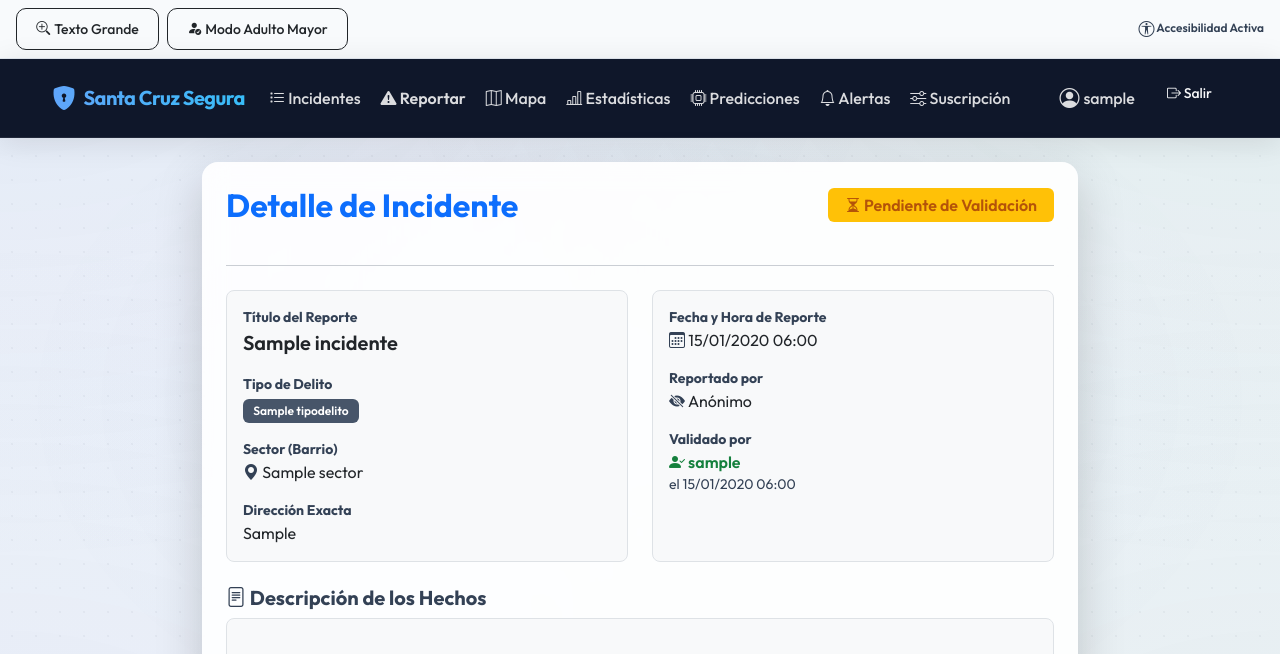
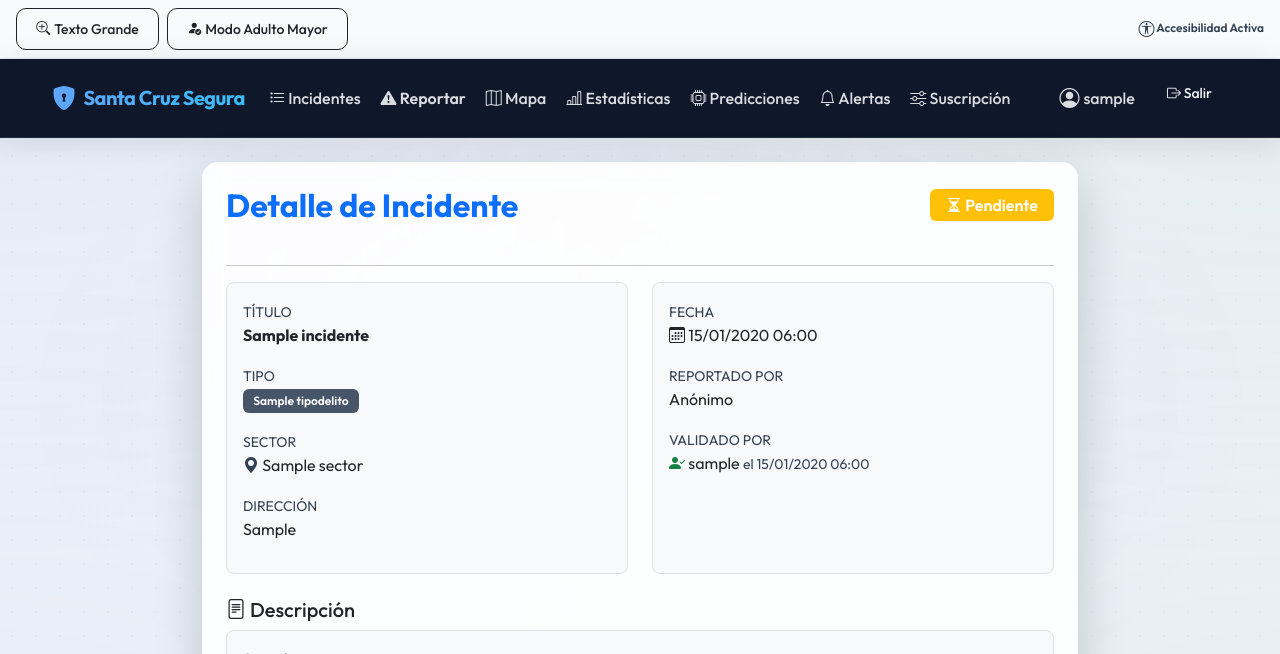
Before and after one commit to SrHeath/SantaCruzSegura, a Django app: page /incidentes/detalle/1/ in a window 1280 px wide. Shown: the top 654 px of the page. Run offline with Django 5.2, Linux system fonts and the light colour scheme; a user stored in the database is signed in; tables that the repository leaves empty hold one stand-in row (values such as "Sample post"); grey boxes marked "Sample" are stand-in pictures; grey boxes are pictures that could not be loaded.

Commit message:
Google Maps tiles (funcionaban) + L.marker en vez de circleMarker + null checks + console.log

```diff
--- a/auditoria/middleware.py
+++ b/auditoria/middleware.py
@@ -47,7 +47,7 @@ class CSPMiddleware:
             "script-src 'self' 'unsafe-inline' 'unsafe-eval' cdn.jsdelivr.net; "
             "style-src 'self' 'unsafe-inline' cdn.jsdelivr.net fonts.googleapis.com fonts.gstatic.com; "
             "font-src 'self' cdn.jsdelivr.net fonts.gstatic.com fonts.googleapis.com; "
-            "img-src 'self' data: *.tile.openstreetmap.org *.basemaps.cartocdn.com; "
+            "img-src 'self' data: mt1.google.com; "
             "connect-src 'self'; "
             "frame-src 'none'; "
             "base-uri 'self'; "
--- a/templates/incidentes/detalle.html
+++ b/templates/incidentes/detalle.html
@@ -11,187 +11,122 @@
         <div class="card border-0 shadow-lg p-4 mb-4">
             <div class="d-flex justify-content-between align-items-center mb-4 flex-wrap gap-2">
                 <h2 class="text-primary fw-bold mb-0"><i class="bi bi-shield-fill-info"></i> Detalle de Incidente</h2>
-                <div class="d-flex gap-2">
+                <div>
                     {% if incidente.estado == 'pendiente' %}
-                        <span class="badge bg-warning bg-opacity-15 text-warning-emphasis border border-warning border-opacity-25 fs-6 py-2 px-3">
-                            <i class="bi bi-hourglass-split"></i> Pendiente de Validación
-                        </span>
+                        <span class="badge bg-warning fs-6 py-2 px-3"><i class="bi bi-hourglass-split"></i> Pendiente</span>
                     {% elif incidente.estado == 'validado' %}
-                        <span class="badge bg-success bg-opacity-15 text-success border border-success border-opacity-25 fs-6 py-2 px-3">
-                            <i class="bi bi-shield-fill-check"></i> Validado Oficialmente
-                        </span>
+                        <span class="badge bg-success fs-6 py-2 px-3"><i class="bi bi-shield-fill-check"></i> Validado</span>
                     {% else %}
-                        <span class="badge bg-danger bg-opacity-15 text-danger border border-danger border-opacity-25 fs-6 py-2 px-3">
-                            <i class="bi bi-shield-slash-fill"></i> Descartado / Falso
-                        </span>
+                        <span class="badge bg-danger fs-6 py-2 px-3"><i class="bi bi-shield-slash-fill"></i> Descartado</span>
                     {% endif %}
                 </div>
             </div>
 
-            <hr class="mb-4 text-muted">
+            <hr>
 
             <div class="row g-4 mb-4">
                 <div class="col-md-6">
                     <div class="p-3 bg-light rounded-3 border h-100">
-                        <div class="mb-3">
-                            <span class="text-muted small d-block uppercase fw-bold">Título del Reporte</span>
-                            <span class="fs-5 fw-semibold text-dark">{{ incidente.titulo }}</span>
-                        </div>
-                        <div class="mb-3">
-                            <span class="text-muted small d-block uppercase fw-bold">Tipo de Delito</span>
-                            <span class="badge bg-secondary mt-1">{{ incidente.tipo.nombre }}</span>
-                        </div>
-                        <div class="mb-3">
-                            <span class="text-muted small d-block uppercase fw-bold">Sector (Barrio)</span>
-                            <span class="text-dark"><i class="bi bi-geo-alt-fill text-muted"></i> {{ incidente.sector.nombre }}</span>
-                        </div>
-                        <div>
-                            <span class="text-muted small d-block uppercase fw-bold">Dirección Exacta</span>
-                            <span class="text-dark">{{ incidente.direccion }}</span>
+                        <p><span class="text-muted small">TÍTULO</span><br><strong>{{ incidente.titulo }}</strong></p>
+                        <p><span class="text-muted small">TIPO</span><br><span class="badge bg-secondary">{{ incidente.tipo.nombre }}</span></p>
+                        <p><span class="text-muted small">SECTOR</span><br><i class="bi bi-geo-alt-fill text-muted"></i> {{ incidente.sector.nombre }}</p>
+                        <p><span class="text-muted small">DIRECCIÓN</span><br>{{ incidente.direccion }}</p>
                     </div>
                 </div>
-                </div>
-
                 <div class="col-md-6">
                     <div class="p-3 bg-light rounded-3 border h-100">
-                        <div class="mb-3">
-                            <span class="text-muted small d-block uppercase fw-bold">Fecha y Hora de Reporte</span>
-                            <span class="text-dark"><i class="bi bi-calendar3 text-muted"></i> {{ incidente.fecha_hora|date:"d/m/Y H:i" }}</span>
-                        </div>
-                        <div class="mb-3">
-                            <span class="text-muted small d-block uppercase fw-bold">Reportado por</span>
-                            <span class="text-dark">
+                        <p><span class="text-muted small">FECHA</span><br><i class="bi bi-calendar3"></i> {{ incidente.fecha_hora|date:"d/m/Y H:i" }}</p>
+                        <p><span class="text-muted small">REPORTADO POR</span><br>
                             {% if incidente.reporte_anonimo %}
                                 {% if user.rol and user.rol.nombre in 'Administrador de Junta Superadministrador' %}
-                                        <i class="bi bi-eye-slash-fill text-muted"></i> Anónimo (Vecino: <strong>{{ incidente.reporte_por.username }}</strong>)
+                                    Anónimo ({{ incidente.reporte_por.username }})
+                                {% else %}Anónimo{% endif %}
                             {% else %}
-                                        <i class="bi bi-eye-slash-fill text-muted"></i> Anónimo
+                                {% if incidente.reporte_por %}{{ incidente.reporte_por.username }}{% else %}Anónimo{% endif %}
                             {% endif %}
-                                {% else %}
-                                    {% if incidente.reporte_por %}
-                                        <i class="bi bi-person-fill text-muted"></i> {{ incidente.reporte_por.username }}
-                                    {% else %}
-                                        <i class="bi bi-eye-slash-fill text-muted"></i> Anónimo
-                                    {% endif %}
-                                {% endif %}
-                            </span>
-                        </div>
+                        </p>
                         {% if incidente.validador %}
-                            <div>
-                                <span class="text-muted small d-block uppercase fw-bold">Validado por</span>
-                                <span class="text-success fw-semibold"><i class="bi bi-person-check-fill"></i> {{ incidente.validador.username }}</span>
-                                <span class="text-muted small d-block">el {{ incidente.fecha_hora_validacion|date:"d/m/Y H:i" }}</span>
-                            </div>
+                            <p><span class="text-muted small">VALIDADO POR</span><br><i class="bi bi-person-check-fill text-success"></i> {{ incidente.validador.username }} <small class="text-muted">el {{ incidente.fecha_hora_validacion|date:"d/m/Y H:i" }}</small></p>
                         {% endif %}
                     </div>
                 </div>
             </div>
 
             <div class="mb-4">
-                <h5 class="fw-bold text-secondary mb-2"><i class="bi bi-file-text"></i> Descripción de los Hechos</h5>
-                <div class="p-3 bg-light rounded-3 border text-dark" style="white-space: pre-line;">
-                    {{ incidente.descripcion }}
-                </div>
+                <h5><i class="bi bi-file-text"></i> Descripción</h5>
+                <div class="p-3 bg-light rounded-3 border" style="white-space: pre-line;">{{ incidente.descripcion }}</div>
             </div>
 
+            {% if incidente.latitud and incidente.longitud %}
             <div class="mb-4">
-                <h5 class="fw-bold text-secondary mb-2"><i class="bi bi-geo-alt"></i> Ubicacion del Suceso</h5>
+                <h5><i class="bi bi-geo-alt"></i> Ubicación</h5>
                 <div class="bg-light p-2 rounded-3 border">
-                    <div id="detail-map" style="height: 300px;" class="rounded-2"></div>
+                    <div id="detail-map" style="height: 300px;"></div>
                 </div>
                 <div class="mt-2 d-flex justify-content-between align-items-center flex-wrap gap-2">
-                    <span class="text-muted small"><i class="bi bi-geo"></i> Coordenadas: {{ incidente.latitud }}, {{ incidente.longitud }}</span>
-                    <a href="{% url 'incidente_mapa' %}?lat={{ incidente.latitud }}&lng={{ incidente.longitud }}&id={{ incidente.pk }}" class="btn btn-sm btn-outline-primary">
-                        <i class="bi bi-map"></i> Ver en mapa completo
-                    </a>
-                </div>
-            </div>
-
-            {% if incidente.imagen %}
-                <div class="mb-4">
-                    <h5 class="fw-bold text-secondary mb-2"><i class="bi bi-image"></i> Evidencia Fotográfica</h5>
-                    <div class="text-center bg-light p-3 rounded-3 border">
-                        <a href="{{ incidente.imagen.url }}" target="_blank">
-                            <img src="{{ incidente.imagen.url }}" class="img-fluid rounded shadow-sm border" style="max-height: 400px; object-fit: contain;" alt="Evidencia Principal" loading="lazy">
-                        </a>
-                        <span class="text-muted small d-block mt-2">Haz clic sobre la imagen para abrir a tamaño completo</span>
+                    <small class="text-muted">Coordenadas: {{ incidente.latitud }}, {{ incidente.longitud }}</small>
+                    <a href="{% url 'incidente_mapa' %}?lat={{ incidente.latitud }}&lng={{ incidente.longitud }}&id={{ incidente.pk }}" class="btn btn-sm btn-outline-primary"><i class="bi bi-map"></i> Ver en mapa completo</a>
                 </div>
             </div>
             {% endif %}
 
-            <hr class="my-4">
-            <h4 class="text-secondary mb-3"><i class="bi bi-chat-dots-fill"></i> Testimonios y Aportes Adicionales ({{ incidente.testigos.count }})</h4>
-            <div class="witness-feed mb-4">
+            {% if incidente.imagen %}
+            <div class="mb-4">
+                <h5><i class="bi bi-image"></i> Evidencia</h5>
+                <div class="text-center bg-light p-3 rounded-3 border">
+                    <a href="{{ incidente.imagen.url }}" target="_blank">
+                        <img src="{{ incidente.imagen.url }}" class="img-fluid rounded shadow-sm border" style="max-height:400px;object-fit:contain;" alt="Evidencia" loading="lazy">
+                    </a>
+                </div>
+            </div>
+            {% endif %}
+
+            <hr>
+            <h4 class="text-secondary mb-3"><i class="bi bi-chat-dots-fill"></i> Testimonios ({{ incidente.testigos.count }})</h4>
             {% for testigo in incidente.testigos.all %}
-                    <div class="card bg-light p-3 mb-3 border-0 rounded-3 shadow-sm" style="background-color: #f8fafc !important;">
-                        <div class="d-flex justify-content-between align-items-center mb-2 flex-wrap gap-1">
-                            <span class="fw-bold text-primary d-flex align-items-center gap-1">
-                                <i class="bi bi-person-circle fs-5"></i>
+            <div class="card bg-light p-3 mb-3 border-0 rounded-3 shadow-sm">
+                <div class="d-flex justify-content-between mb-2">
+                    <span class="fw-bold text-primary">
                         {% if testigo.reporte_anonimo %}
-                                    {% if user.rol and user.rol.nombre in 'Administrador de Junta Superadministrador' %}
-                                        Anónimo (Aporte de: <strong>{% if testigo.usuario %}{{ testigo.usuario.username }}{% else %}Invitado{% endif %}</strong>)
+                            Anónimo{% if user.rol and user.rol.nombre in 'Administrador de Junta Superadministrador' %} ({{ testigo.usuario.username }}){% endif %}
                         {% else %}
-                                        Anónimo
-                                    {% endif %}
-                                {% else %}
-                                    {% if testigo.usuario %}
                             {{ testigo.usuario.username }}
-                                    {% else %}
-                                        Invitado
-                                    {% endif %}
                         {% endif %}
                     </span>
-                            <span class="text-muted small"><i class="bi bi-clock"></i> {{ testigo.fecha_reporte|date:"d/m/Y H:i" }}</span>
+                    <small class="text-muted">{{ testigo.fecha_reporte|date:"d/m/Y H:i" }}</small>
                 </div>
-
                 {% if testigo.comentario and testigo.comentario != 'None' %}
-                            <p class="mb-2 text-dark p-2 bg-white rounded border-start border-primary border-3" style="white-space: pre-line;">{{ testigo.comentario }}</p>
+                    <p class="p-2 bg-white rounded border-start border-primary border-3" style="white-space:pre-line;">{{ testigo.comentario }}</p>
                 {% endif %}
-
                 {% if testigo.imagen %}
-                            <div class="mt-2">
-                                <a href="{{ testigo.imagen.url }}" target="_blank" class="d-inline-block">
-                                    <img src="{{ testigo.imagen.url }}" class="img-fluid rounded border shadow-sm" style="max-height: 180px; object-fit: contain;" alt="Evidencia de testigo" loading="lazy">
-                                </a>
-                            </div>
+                    <a href="{{ testigo.imagen.url }}" target="_blank"><img src="{{ testigo.imagen.url }}" class="img-fluid rounded border shadow-sm" style="max-height:180px;object-fit:contain;" loading="lazy"></a>
                 {% endif %}
             </div>
             {% empty %}
-                    <div class="text-center p-3 bg-light rounded-3 border text-muted small">
-                        <i class="bi bi-chat-left-text fs-4 d-block mb-1"></i>
-                        No hay testimonios adicionales vinculados a este reporte todavía.
-                    </div>
+            <p class="text-muted text-center">No hay testimonios adicionales.</p>
             {% endfor %}
-            </div>
 
-            <div class="d-flex justify-content-between align-items-center mt-4">
-                <a href="{% url 'incidente_lista' %}" class="btn btn-outline-secondary">
-                    <i class="bi bi-arrow-left"></i> Volver a la Lista
-                </a>
-                <a href="{% url 'incidente_mapa' %}?lat={{ incidente.latitud }}&lng={{ incidente.longitud }}&id={{ incidente.pk }}" class="btn btn-primary d-flex align-items-center gap-1">
-                    <i class="bi bi-geo-alt-fill"></i> Ver en el Mapa
-                </a>
-            </div>
-
+            <div class="d-flex justify-content-between mt-4">
+                <a href="{% url 'incidente_lista' %}" class="btn btn-outline-secondary"><i class="bi bi-arrow-left"></i> Volver</a>
+                <a href="{% url 'incidente_mapa' %}?lat={{ incidente.latitud }}&lng={{ incidente.longitud }}&id={{ incidente.pk }}" class="btn btn-primary"><i class="bi bi-geo-alt-fill"></i> Ver en Mapa</a>
             </div>
         </div>
     </div>
-{% endblock %}
+</div>
 
-{% block scripts %}
-{{ block.super }}
 <script src="https://cdn.jsdelivr.net/npm/leaflet@1.9.4/dist/leaflet.min.js"></script>
 <script>
 (function() {
     var el = document.getElementById('detail-map');
     if (!el || typeof L === 'undefined') return;
-    var map = L.map(el).setView([{{ incidente.latitud }}, {{ incidente.longitud }}], 15);
-    L.tileLayer('https://{s}.basemaps.cartocdn.com/light_all/{z}/{x}/{y}{r}.png', {
-        attribution: '&copy; <a href="https://www.openstreetmap.org/copyright">OSM</a>, &copy; CARTO', maxZoom: 20
+    var lat = parseFloat('{{ incidente.latitud }}');
+    var lng = parseFloat('{{ incidente.longitud }}');
+    if (isNaN(lat) || isNaN(lng)) return;
+    var map = L.map(el).setView([lat, lng], 15);
+    L.tileLayer('https://mt1.google.com/vt/lyrs=m&x={x}&y={y}&z={z}', {
+        attribution: '© Google', maxZoom: 20
     }).addTo(map);
-    L.circleMarker([{{ incidente.latitud }}, {{ incidente.longitud }}], {
-        radius: 12, fillColor: '#dc3545', color: '#000', weight: 2, opacity: 0.8, fillOpacity: 0.8
-    }).addTo(map).bindPopup('<strong>{{ incidente.titulo|escapejs }}</strong>');
+    L.marker([lat, lng]).addTo(map).bindPopup('<strong>{{ incidente.titulo|escapejs }}</strong>');
     setTimeout(function() { map.invalidateSize(); }, 300);
 })();
 </script>
```
Also changed, not shown: templates/incidentes/crear.html (+38 -44 lines), templates/incidentes/mapa.html (+19 -25 lines). Lines whose indentation alone changed are shown as unchanged.
